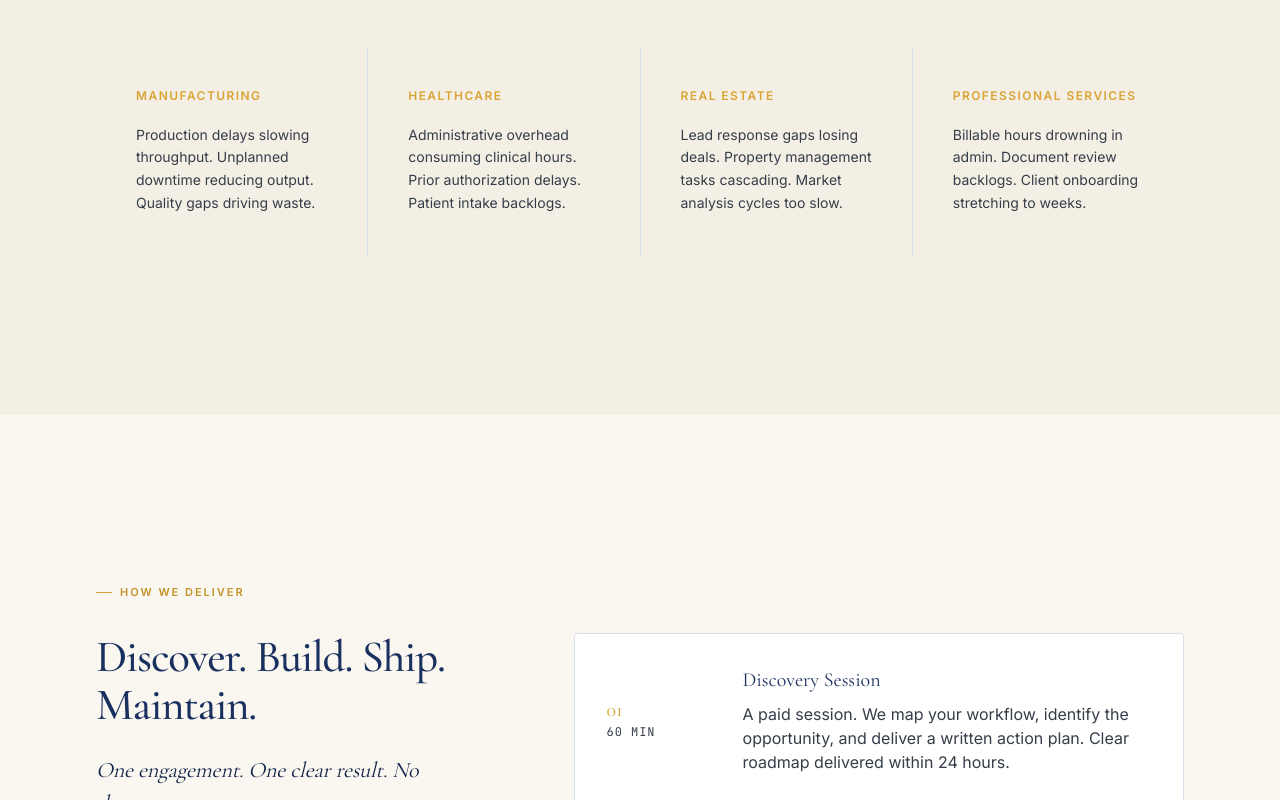
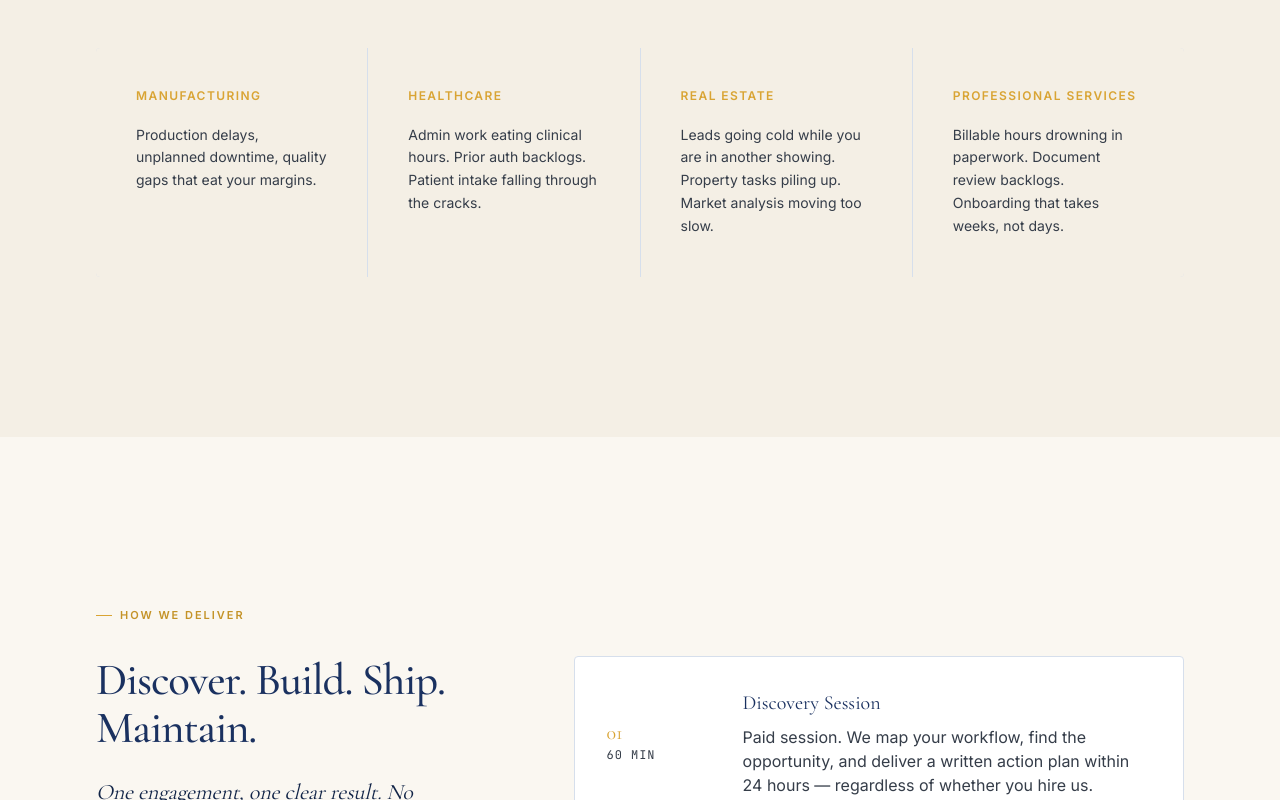
Before and after one commit to SanLuis-AI-Solutions/sanluisai-portfolio, a Next.js app: page / in a window 1280 px wide. Shown: the part 1140-1940 px from the top of the page. Built offline with nearby package versions, Linux system fonts and the light colour scheme.

Commit message:
Humanizer pass: strip AI-isms across all 22 pages + 8 components — stronger copy, natural voice, fewer tells

```diff
--- a/app/about/page.tsx
+++ b/app/about/page.tsx
@@ -30,9 +30,9 @@ export default function Page() {
         <div className="max-w-3xl mx-auto px-4 sm:px-6 lg:px-8 py-24">
           <div className="bg-white border border-navy-200 rounded p-8 mb-10">
             <h2 className="font-display text-xl text-navy-800 mb-3">Daniel San Luis — Founder</h2>
-            <p className="sl-body mb-4">Daniel is a bilingual (EN/ES) systems builder who designs and deploys custom AI infrastructure for businesses. Every engagement is hands-on, direct, and verified — no slide decks, no six-month discovery phases. We ship working systems in weeks.</p>
-            <p className="sl-body mb-4">Based in Houston, Daniel runs the entire AI stack: from architecture and model routing to deployment and continuous optimization. He does not subcontract. When you hire SanLuis AI, you get Daniel San Luis.</p>
-            <p className="sl-body">He's shipped 3 production AI applications and is available for both client projects and full-time AI product and solutions engineering roles.</p>
+            <p className="sl-body mb-4">Daniel is a bilingual (EN/ES) systems builder. He builds custom AI infrastructure for businesses — hands-on, direct, no slide decks, no six-month discovery phases. Just working systems shipped in weeks.</p>
+            <p className="sl-body mb-4">Based in Houston, Daniel runs the whole stack: architecture, model routing, deployment, optimization. He does not subcontract. When you hire SanLuis AI, you get Daniel San Luis.</p>
+            <p className="sl-body">Three production AI applications shipped. Available for client projects and full-time AI engineering roles.</p>
           </div>
 
           <h2 className="font-display text-2xl text-navy-800 mb-4">How We Work</h2>
--- a/app/services/agents/page.tsx
+++ b/app/services/agents/page.tsx
@@ -13,19 +13,19 @@ export default function AgentsPage() {
       <PageHeader
         eyebrow="Service"
         title="AI Agents."
-        description="Autonomous agents that operate independently within defined guardrails — observing, reasoning, and executing multi-step tasks without hand-holding."
+        description="Agents that operate within guardrails you set — observing, deciding, and executing multi-step tasks without hand-holding."
       />
 
       <section className="bg-bone-50 min-h-screen px-4 sm:px-6 lg:px-8 py-24">
         <div className="max-w-7xl mx-auto">
           <p className="sl-body-lg max-w-prose mb-6">
-            Autonomous agents that operate independently within defined guardrails. They observe, reason, and execute multi-step tasks without someone holding their hand at every turn.
+            AI agents that do real work: handle customer inquiries, qualify leads, monitor systems, trigger escalation workflows. Each agent is trained on your data, bound by your policies, and every step is logged.
           </p>
           <p className="sl-body-lg max-w-prose mb-6">
-            We architect agents that handle customer inquiries, qualify leads, monitor systems, and trigger escalation workflows. Each agent is trained on your data, bound by your policies, and every step is auditable.
+            Set the boundaries. Define the rules. The agent operates inside them without someone watching every move.
           </p>
           <p className="sl-body-lg max-w-prose mb-8">
-            Deploy a 24/7 digital workforce that scales with demand and never drops a task.
+            Available 24/7. Scales with demand. Never drops a task.
           </p>
           <Link href="/booking" className="inline-block font-sans text-sm font-semibold px-6 py-3 bg-navy-900 text-white rounded shadow-2 hover:bg-navy-800 transition-colors">
             Book a Discovery Session.
--- a/components/Problem.tsx
+++ b/components/Problem.tsx
@@ -9,10 +9,10 @@ function FadeIn({ children, delay = 0 }: { children: React.ReactNode; delay?: nu
 }
 
 const problems = [
-  { name: 'Manufacturing', desc: 'Production delays slowing throughput. Unplanned downtime reducing output. Quality gaps driving waste.' },
-  { name: 'Healthcare', desc: 'Administrative overhead consuming clinical hours. Prior authorization delays. Patient intake backlogs.' },
-  { name: 'Real Estate', desc: 'Lead response gaps losing deals. Property management tasks cascading. Market analysis cycles too slow.' },
-  { name: 'Professional Services', desc: 'Billable hours drowning in admin. Document review backlogs. Client onboarding stretching to weeks.' },
+  { name: 'Manufacturing', desc: 'Production delays, unplanned downtime, quality gaps that eat your margins.' },
+  { name: 'Healthcare', desc: 'Admin work eating clinical hours. Prior auth backlogs. Patient intake falling through the cracks.' },
+  { name: 'Real Estate', desc: 'Leads going cold while you are in another showing. Property tasks piling up. Market analysis moving too slow.' },
+  { name: 'Professional Services', desc: 'Billable hours drowning in paperwork. Document review backlogs. Onboarding that takes weeks, not days.' },
 ]
 
 export default function Problem() {
--- a/components/Services.tsx
+++ b/components/Services.tsx
@@ -37,29 +37,29 @@ const services = [
   {
     num: '01',
     name: 'Custom AI Systems',
-    desc: 'Built from scratch for your exact problem. No templates, no compromises, no feature bloat.',
-    detail: 'From $5,000. Architecture from first principles. Full source ownership. Your stack, your data, your model.',
+    desc: 'Built from scratch for your exact problem. No templates. No bloat. No compromises.',
+    detail: 'From $5,000. Built on your stack, with your data, for your specific problem. You own everything.',
     href: '/services/custom-ai',
   },
   {
     num: '02',
     name: 'AI Automation',
-    desc: 'Workflow automation that eliminates the manual busywork consuming your highest-paid hours.',
-    detail: 'From $1,200. Integrates with your existing tools. We map the process, build the engine, measure the margin recovery.',
+    desc: 'Workflow automation that eats the busywork your highest-paid people shouldn\'t be doing.',
+    detail: 'From $1,200. Works with the tools you already use. We map it, build it, and show you the margin you recovered.',
     href: '/services/automation',
   },
   {
     num: '03',
     name: 'AI Agents',
-    desc: 'Autonomous agents that research, decide, and execute — handling complex tasks without human oversight.',
-    detail: 'From $5,000. Purpose-built for a single domain. Not a chatbot. Not a generic AI tool. A custom system for one job.',
+    desc: 'Autonomous agents that research, decide, and act — handling complex tasks start to finish without hand-holding.',
+    detail: 'From $5,000. Purpose-built for one job. Not a chatbot. Not a generic wrapper. A custom system that does exactly one thing well.',
     href: '/services/agents',
   },
   {
     num: '04',
     name: 'AI Consulting',
-    desc: 'Strategic guidance on where AI compresses cost without compromising output.',
-    detail: '$300 Discovery Session. For owners who know they need AI but aren\'t sure where to begin. We find the three highest-leverage opportunities.',
+    desc: 'Strategic guidance on where AI actually saves you money without wasting yours on things that won\'t.',
+    detail: '$300. You know you need AI but aren\'t sure where to start. We find the opportunities that actually move the needle — and deprioritize the rest.',
     href: '/services/consulting',
   },
 ]
@@ -80,13 +80,13 @@ export default function Services() {
             </AnimatedSection>
             <AnimatedSection delay={0.25}>
               <p className="sl-body-lg max-w-[52ch] mb-8">
-                Four categories of work. No two engagements are the same. We scope one problem per build — and we do not stop until it is removed.
+                Four categories, all custom. We scope one problem per build and fix it completely before moving on.
               </p>
             </AnimatedSection>
             <AnimatedSection delay={0.35}>
               <GoldThread delay={0.35} />
               <p className="mt-6 text-xs font-medium text-fg3 tracking-[0.08em] uppercase">
-                Time-bounded &middot; Outcome-priced &middot; Source-owned
+                Fixed price &middot; You own the code &middot; No license fees, ever
               </p>
             </AnimatedSection>
           </div>
--- a/components/Solution.tsx
+++ b/components/Solution.tsx
@@ -15,9 +15,9 @@ function GoldThread({ delay = 0 }: { delay?: number }) {
 }
 
 const steps = [
-  { num: '01', title: 'Discovery Session', stat: '60 min', desc: 'A paid session. We map your workflow, identify the opportunity, and deliver a written action plan. Clear roadmap delivered within 24 hours.' },
-  { num: '02', title: 'Custom Build', stat: '2-4 wk', desc: 'We build the system using AI-native tools. Full source ownership upon delivery. No black boxes, no platform dependencies, no ongoing license fees.' },
-  { num: '03', title: 'Measured Result', stat: 'Verified', desc: 'We track the outcome against the baseline. Margin recovery, time compression, throughput improvement — you get the number that proves it worked.' },
+  { num: '01', title: 'Discovery Session', stat: '60 min', desc: 'Paid session. We map your workflow, find the opportunity, and deliver a written action plan within 24 hours — regardless of whether you hire us.' },
+  { num: '02', title: 'Custom Build', stat: '2-4 wk', desc: 'We build the system using AI-native tools. No black boxes. No ongoing license fees. Full source ownership on delivery.' },
+  { num: '03', title: 'Measured Result', stat: 'Verified', desc: 'We track the outcome against the baseline. Margin recovered, time compressed, throughput improved — the number that proves it worked.' },
 ]
 
 export default function Solution() {
@@ -28,7 +28,7 @@ export default function Solution() {
         <div className="grid lg:grid-cols-[1fr_1.6fr] gap-16 lg:gap-24 mb-20">
           <div>
             <FadeIn delay={0.12}><h2 className="font-display text-[clamp(1.8rem,4vw,2.8rem)] text-navy-800 font-medium leading-[1.08] tracking-[-0.025em] mb-6">Discover. Build. Ship. Maintain.</h2></FadeIn>
-            <FadeIn delay={0.2}><p className="sl-lede mb-8 max-w-[48ch]">One engagement. One clear result. No theatre.</p></FadeIn>
+            <FadeIn delay={0.2}><p className="sl-lede mb-8 max-w-[48ch]">One engagement, one clear result. No theatre.</p></FadeIn>
             <FadeIn delay={0.3}><GoldThread delay={0.3} /></FadeIn>
           </div>
           <div className="space-y-4">
```
Also changed, not shown: app/services/automation/page.tsx (+4 -4 lines), app/services/consulting/page.tsx (+4 -4 lines), app/services/custom-ai/page.tsx (+6 -6 lines), components/FAQ.tsx (+5 -5 lines), components/Process.tsx (+5 -5 lines).
